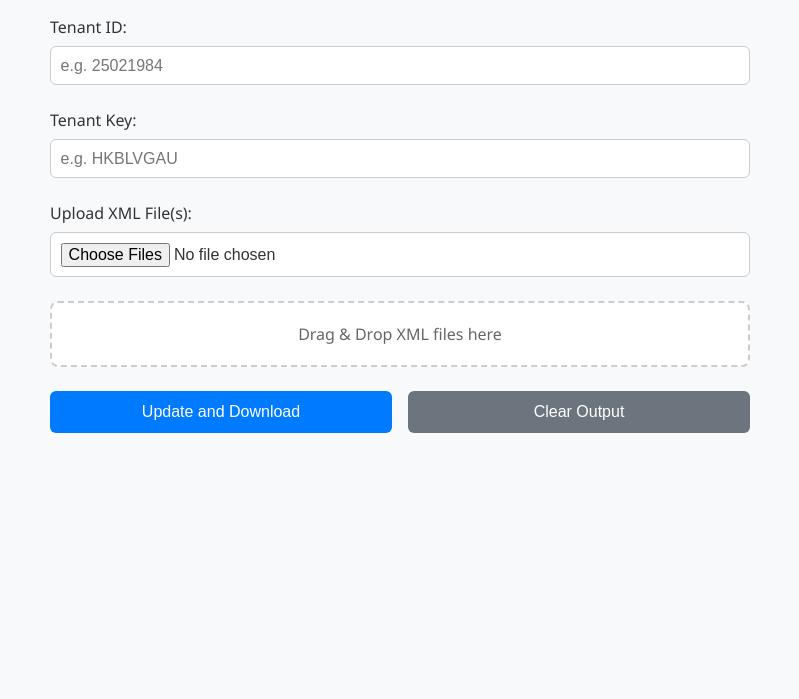
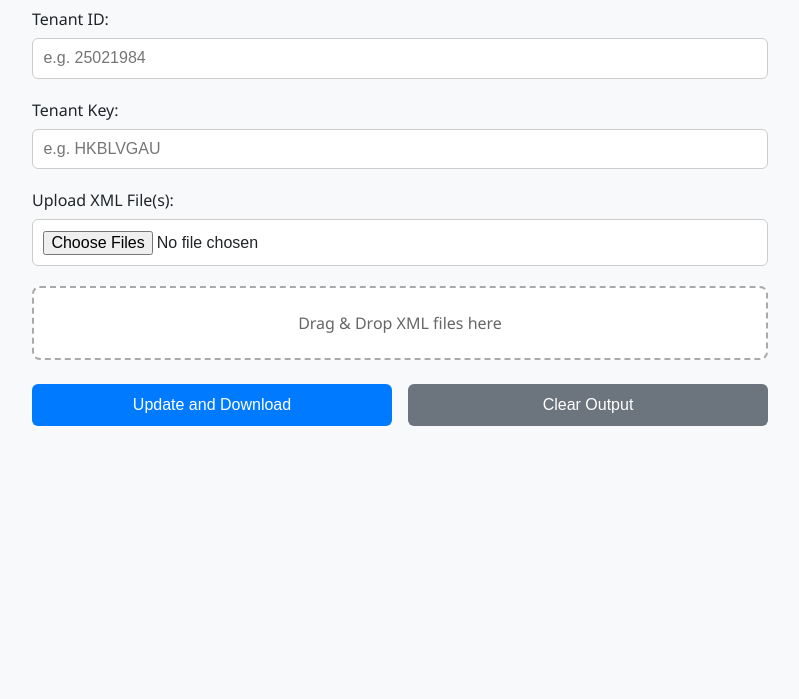
Before and after one commit to Humphydumphy1/missing-sales-tool, a plain HTML site: page xmlchecker.html in a window 1280 px wide. Shown: the part 101-800 px from the top of the page, without its empty margins (240-1039 px from the left). Drawn offline with Linux system fonts and the light colour scheme.

Commit message:
corrected the script

```diff
--- a/xmlchecker.html
+++ b/xmlchecker.html
@@ -1,8 +1,9 @@
 <!DOCTYPE html>
 <html lang="en">
 <head>
-  <meta charset="UTF-8">
-  <title>Tenant XML Bulk Updater</title>
+  <meta charset="UTF-8" />
+  <meta name="viewport" content="width=device-width, initial-scale=1.0"/>
+  <title>XML File Updater</title>
   <style>
     :root {
       --primary: #007bff;
@@ -12,59 +13,62 @@
       --success: #28a745;
       --error: #dc3545;
       --neutral: #f8f9fa;
-      --text: #333;
+      --text: #212529;
       --font: 'Segoe UI', Tahoma, Geneva, Verdana, sans-serif;
+    }
+
+    * {
+      box-sizing: border-box;
     }
 
     body {
       font-family: var(--font);
-      background: var(--neutral);
+      background-color: var(--neutral);
       color: var(--text);
-      max-width: 700px;
-      margin: auto;
+      margin: 0 auto;
+      max-width: 800px;
       padding: 2rem;
     }
 
     h2 {
       text-align: center;
-      margin-bottom: 2rem;
+      margin-bottom: 1.5rem;
       font-weight: 600;
     }
 
     .form-group {
-      margin-bottom: 1.5rem;
+      margin-bottom: 1.25rem;
     }
 
     label {
       display: block;
+      margin-bottom: 0.5rem;
       font-weight: 500;
-      margin-bottom: 0.5rem;
     }
 
     input[type="text"],
     input[type="file"] {
       width: 100%;
-      padding: 0.6rem;
+      padding: 0.65rem;
       font-size: 1rem;
       border: 1px solid #ccc;
       border-radius: 6px;
       background: white;
-      box-sizing: border-box;
     }
 
     #dropZone {
-      border: 2px dashed #ccc;
-      padding: 1.25rem;
+      border: 2px dashed #aaa;
+      background-color: white;
+      padding: 1.5rem;
       text-align: center;
-      background: white;
       color: #666;
       border-radius: 8px;
       margin-bottom: 1.5rem;
-      transition: background 0.2s ease-in-out, border-color 0.2s;
+      transition: all 0.2s ease;
     }
 
     #dropZone.dragover {
-      background: #e0f7ff;
+      background-color: #e0f7ff;
       border-color: var(--primary);
     }
 
@@ -76,55 +80,64 @@
 
     button {
       flex: 1;
-      background: var(--primary);
-      color: white;
-      border: none;
       padding: 0.75rem;
-      border-radius: 6px;
       font-size: 1rem;
       font-weight: 500;
+      color: white;
+      background-color: var(--primary);
+      border: none;
+      border-radius: 6px;
       cursor: pointer;
-      transition: background 0.2s ease-in-out;
+      transition: background-color 0.2s ease;
     }
 
     button:hover {
-      background: var(--primary-hover);
+      background-color: var(--primary-hover);
     }
 
     button.secondary {
-      background: var(--secondary);
+      background-color: var(--secondary);
     }
 
     button.secondary:hover {
-      background: var(--secondary-hover);
+      background-color: var(--secondary-hover);
     }
 
     #progress {
       font-size: 0.95rem;
-      margin-bottom: 0.5rem;
-      color: #555;
+      margin-top: 1rem;
     }
 
     .output {
       display: none;
-      background: white;
+      background-color: white;
+      padding: 1rem;
       border-radius: 6px;
-      padding: 1rem;
-      margin-top: 0.5rem;
       border: 1px solid #ccc;
+      margin-top: 1rem;
       font-family: monospace;
       white-space: pre-wrap;
     }
 
-    .output.success { border-left: 5px solid var(--success); }
-    .output.error   { border-left: 5px solid var(--error); }
+    .output.success {
+      border-left: 5px solid var(--success);
+    }
+
+    .output.error {
+      border-left: 5px solid var(--error);
+    }
 
     .file-status {
-      margin-bottom: 0.25rem;
+      margin-bottom: 0.3rem;
     }
 
-    .file-status.success { color: var(--success); }
-    .file-status.error   { color: var(--error); }
+    .file-status.success {
+      color: var(--success);
+    }
+
+    .file-status.error {
+      color: var(--error);
+    }
   </style>
 </head>
 <body>
@@ -133,17 +146,17 @@
 
   <div class="form-group">
     <label for="tenantId">Tenant ID:</label>
-    <input type="text" id="tenantId" placeholder="e.g. 25021984">
+    <input type="text" id="tenantId" placeholder="e.g. 25021984" />
   </div>
 
   <div class="form-group">
     <label for="tenantKey">Tenant Key:</label>
-    <input type="text" id="tenantKey" placeholder="e.g. HKBLVGAU">
+    <input type="text" id="tenantKey" placeholder="e.g. HKBLVGAU" />
   </div>
 
   <div class="form-group">
     <label for="xmlFile">Upload XML File(s):</label>
-    <input type="file" id="xmlFile" accept=".xml" multiple>
+    <input type="file" id="xmlFile" accept=".xml" multiple />
   </div>
 
   <div id="dropZone">Drag & Drop XML files here</div>
@@ -198,7 +211,6 @@
 
       let processedCount = 0;
       const totalFiles = files.length;
-
       output.style.display = 'block';
 
       files.forEach(file => {
```
Also changed, not shown: missing.html (+1 -1 lines).
